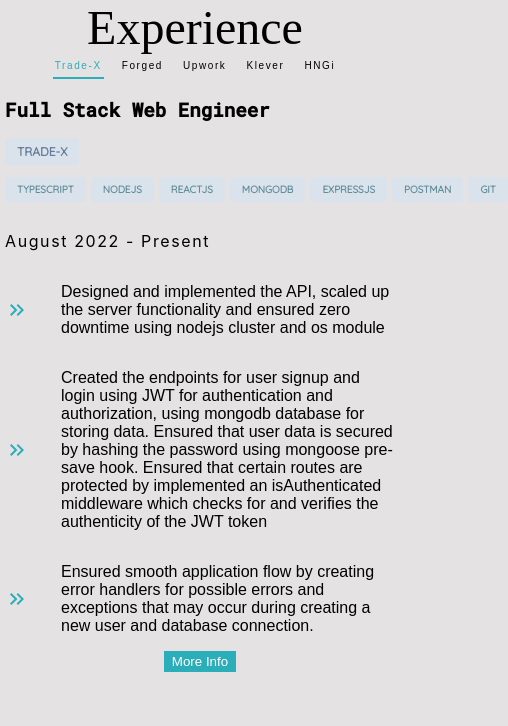
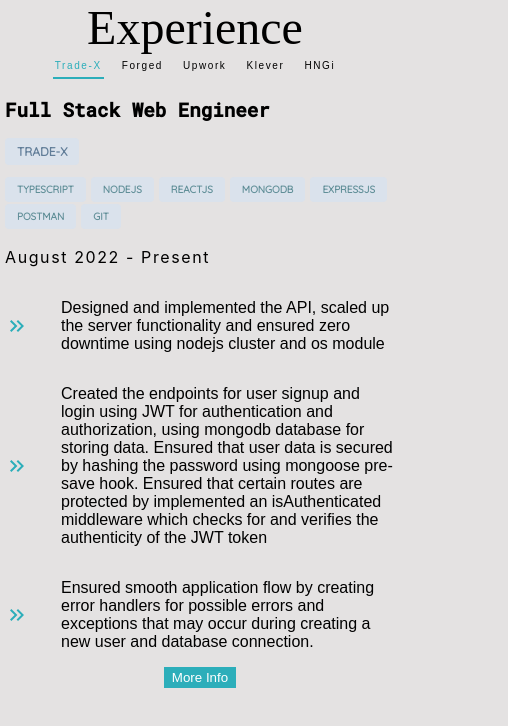
Before and after one commit to NnajiChimuanya/portfolio, a React (Create React App) app in the folder client/: page / in a window 390 px wide. Shown: the top 726 px of the page, 508 px wide, since content can reach past the window. Built offline with nearby package versions, Linux system fonts and the light colour scheme; a web font is replaced by a local one.

Commit message:
Fixed the responsiveness

```diff
--- a/client/src/component/experience.css
+++ b/client/src/component/experience.css
@@ -17,6 +17,7 @@
   flex: 0.3;
   display: flex;
   flex-direction: column;
+
 }
 
 .button-container::-webkit-scrollbar {
@@ -167,6 +168,7 @@
     flex-direction: row;
     justify-content: center;
     align-items: center;
+
   }
 
   .details {
@@ -187,6 +189,14 @@
     font-size: 10px;
   }
 
+  .tools{
+    display: inline-block;
+  }
+
+  .tools h4 {
+    margin-bottom: 2px;
+  }
+
   .details h2 {
     font-size: 1.2rem;
   }
--- a/client/src/dummyData.ts
+++ b/client/src/dummyData.ts
@@ -32,24 +32,23 @@
       "Post-ironic selvage chambray sartorial freegan meditation. Chambray chartreuse kombucha meditation, man bun four dollar toast street art cloud bread live-edge heirloom.",
       "Butcher drinking vinegar franzen authentic messenger bag copper mug food truck taxidermy. Mumblecore lomo echo park readymade iPhone migas single-origin coffee franzen cloud bread tilde vegan flexitarian.",
     ],
-    tools: ["TypeScript", "ReactJS", "Material UI", "Git"],
+    tools: ["TypeScript", "ReactJS", "MaterialUI", "Git"],
     company: "Forged",
   },
   {
     id: "03",
     order: 3,
-    title: "Full Stack Web Engineer",
+    title: "Freelance FullStack Web Engineer",
     dates: "August 2022",
     duties: [
-      "Tote bag sartorial mlkshk air plant vinyl banjo lumbersexual poke leggings offal cold-pressed brunch neutra. Hammock photo booth live-edge disrupt.",
-      "Post-ironic selvage chambray sartorial freegan meditation. Chambray chartreuse kombucha meditation, man bun four dollar toast street art cloud bread live-edge heirloom.",
-      "Butcher drinking vinegar franzen authentic messenger bag copper mug food truck taxidermy. Mumblecore lomo echo park readymade iPhone migas single-origin coffee franzen cloud bread tilde vegan flexitarian.",
+      "Single-handedly implemented the UI of the Dashboard and the other pages while ensuring smooth user flow, ensured safety protocols was implemented and minimal server downtime accrued",
+      "Effective time management to met customer's need and satisfaction",
     ],
     tools: [
       "TypeScript",
       "NodeJs",
       "ReactJS",
-      "Material UI",
+      "MaterialUI",
       "MongoDb",
       "Postman",
       "Git",
```
